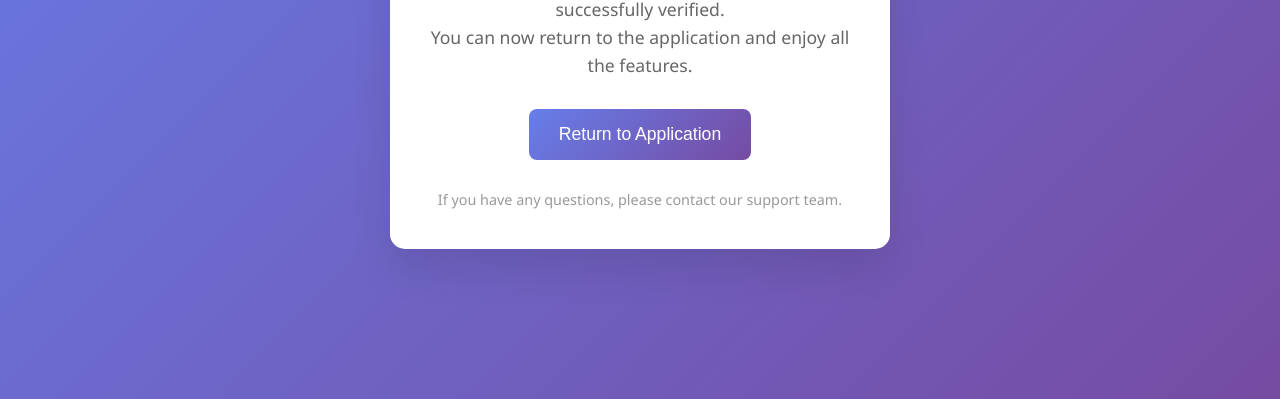
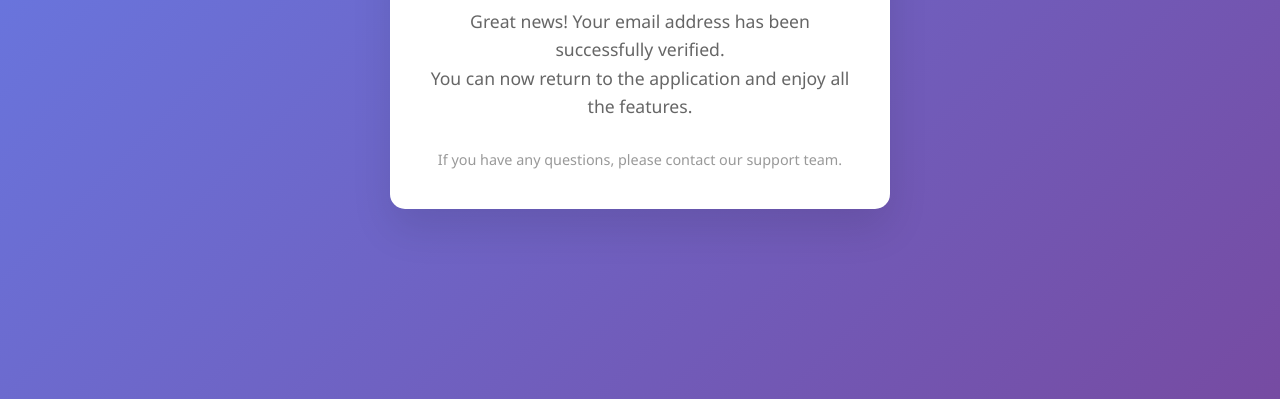
Before and after one commit to JPKrishna28/verificationendpoint, a plain HTML site: page index.html in a window 1280 px wide. Shown: the part 401-800 px from the top of the page. Drawn offline with Linux system fonts and the light colour scheme.

Commit message:
modified UI

```diff
--- a/index.html
+++ b/index.html
@@ -101,29 +101,6 @@
             margin-bottom: 30px;
         }
 
-        .return-button {
-            background: linear-gradient(135deg, #667eea 0%, #764ba2 100%);
-            color: white;
-            border: none;
-            padding: 15px 30px;
-            font-size: 1.1em;
-            border-radius: 8px;
-            cursor: pointer;
-            transition: all 0.3s ease;
-            text-decoration: none;
-            display: inline-block;
-            font-weight: 500;
-        }
-
-        .return-button:hover {
-            transform: translateY(-2px);
-            box-shadow: 0 10px 20px rgba(102, 126, 234, 0.3);
-        }
-
-        .return-button:active {
-            transform: translateY(0);
-        }
-
         .footer-text {
             margin-top: 30px;
             color: #999;
@@ -158,31 +135,12 @@
             <p>You can now return to the application and enjoy all the features.</p>
         </div>
 
-        <button class="return-button" onclick="returnToApp()">
-            Return to Application
-        </button>
-
         <div class="footer-text">
             <p>If you have any questions, please contact our support team.</p>
         </div>
     </div>
 
     <script>
-        function returnToApp() {
-            // Option 1: Close the current window/tab if it was opened by the app
-            if (window.opener) {
-                window.close();
-                return;
-            }
-
-            // Option 2: Redirect to your application URL
-            // Replace 'your-app-url' with your actual application URL
-            window.location.href = '/app'; // or 'https://yourapp.com'
-
-            // Option 3: Go back to previous page
-            // window.history.back();
-        }
-
         // Auto-close after 10 seconds if opened as popup
         if (window.opener) {
             setTimeout(() => {
```
